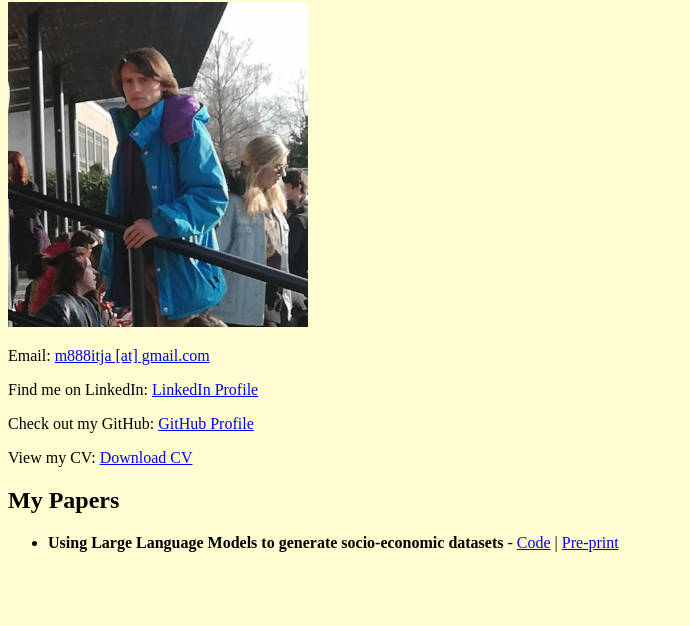
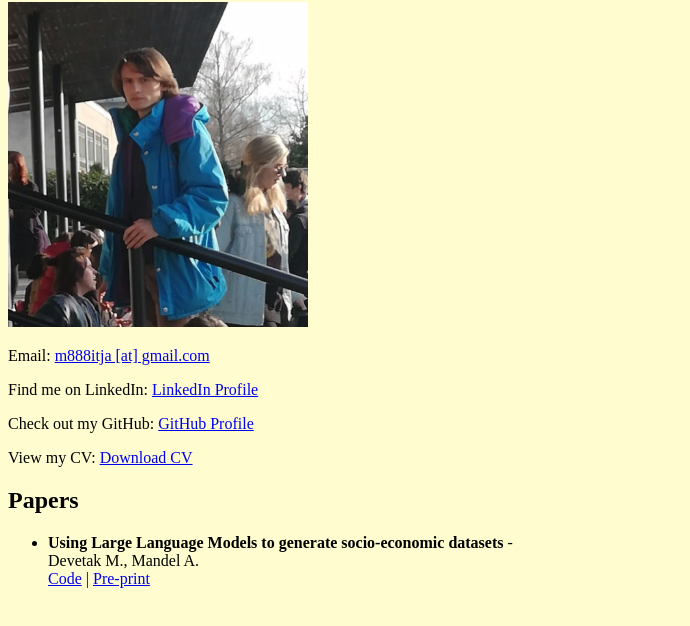
Before and after one commit to Devetak/Devetak.github.io, a plain HTML site: page index.html in a window 1280 px wide. Shown: the part 78-704 px from the top of the page, without its empty margins (0-690 px from the left). Drawn offline with Linux system fonts and the light colour scheme.

Commit message:
added authors

```diff
--- a/index.html
+++ b/index.html
@@ -21,10 +21,11 @@
     <p>Find me on LinkedIn: <a href="https://www.linkedin.com/in/mitja-devetak"/ target="_blank">LinkedIn Profile</a></p>
     <p>Check out my GitHub: <a href="https://github.com/Devetak" target="_blank">GitHub Profile</a></p>
     <p>View my CV: <a href="./data/Devetak.pdf" target="_blank">Download CV</a></p>
-<h2>My Papers</h2>
+<h2>Papers</h2>
     <ul>
         <li>
             <strong>Using Large Language Models to generate socio-economic datasets</strong> -
+            <br> Devetak M., Mandel A.<br>
             <a href="https://github.com/Devetak/Using-Large-Language-Models-to-generate-socio-economic-datasets" target="_blank">Code</a> |
             <a href="https://www.researchsquare.com/article/rs-3686756/v1" target="_blank">Pre-print</a>
         </li>
```
